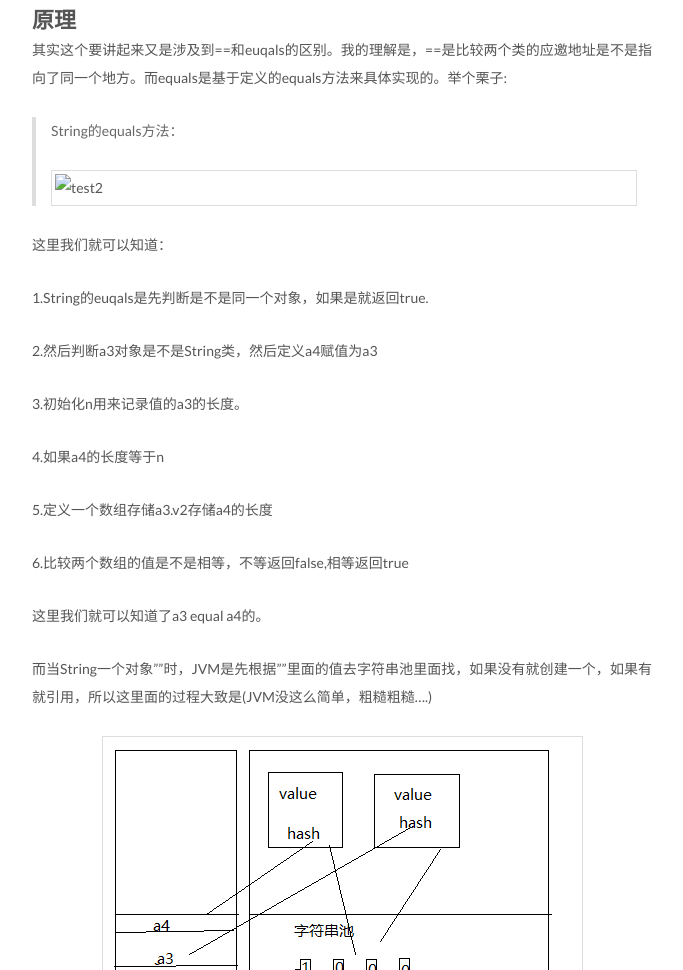
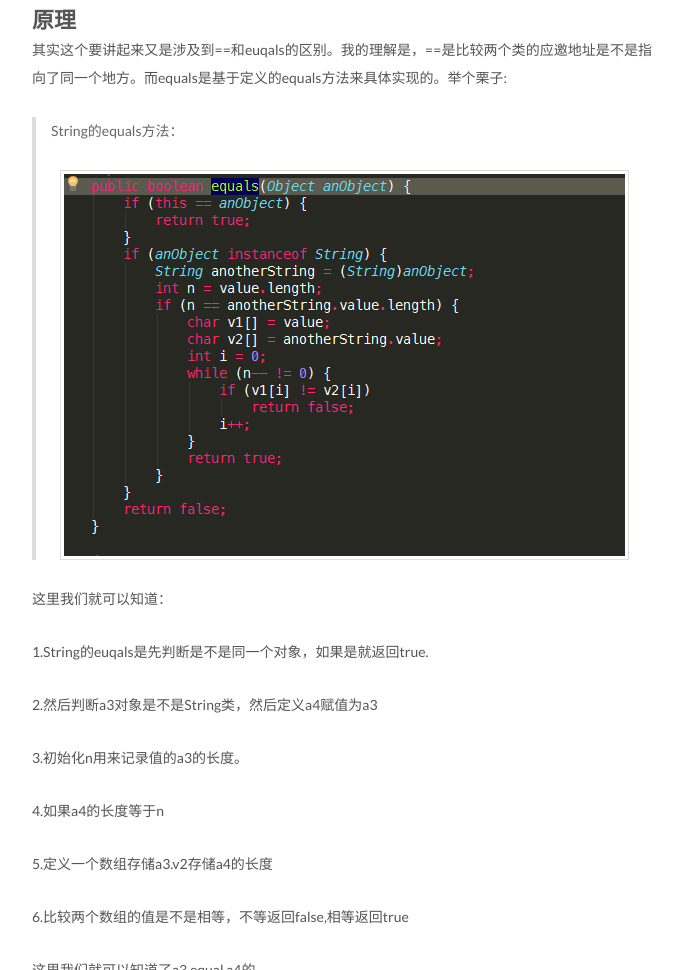
Before and after one commit to lzn312/lzn312.github.io, a plain HTML site: page index.html in a window 1280 px wide. Shown: the part 1046-2016 px from the top of the page, without its empty margins (428-1111 px from the left). Drawn offline with Linux system fonts and the light colour scheme; some packages are replaced by stand-ins of ours; a script that the page names is missing.

Commit message:
Site updated: 2017-07-02 22:33:51

```diff
--- a/index.html
+++ b/index.html
@@ -330,7 +330,7 @@
 <h1 id="原理"><a href="#原理" class="headerlink" title="原理"></a>原理</h1><p>其实这个要讲起来又是涉及到==和euqals的区别。我的理解是，==是比较两个类的应邀地址是不是指向了同一个地方。而equals是基于定义的equals方法来具体实现的。举个栗子:</p>
 <blockquote>
 <p>String的equals方法：</p>
-<p><img src="../images/test2.png&quot;String的equals方法&quot;" alt="test2"></p>
+<p><img src="../images/test2.png" alt="test2"></p>
 </blockquote>
 <p>这里我们就可以知道：</p>
 <p>1.String的euqals是先判断是不是同一个对象，如果是就返回true.</p>
```
Also changed, not shown: 2017/07/02/震惊！原来String类是这样的(上)/index.html (+3 -3 lines).
